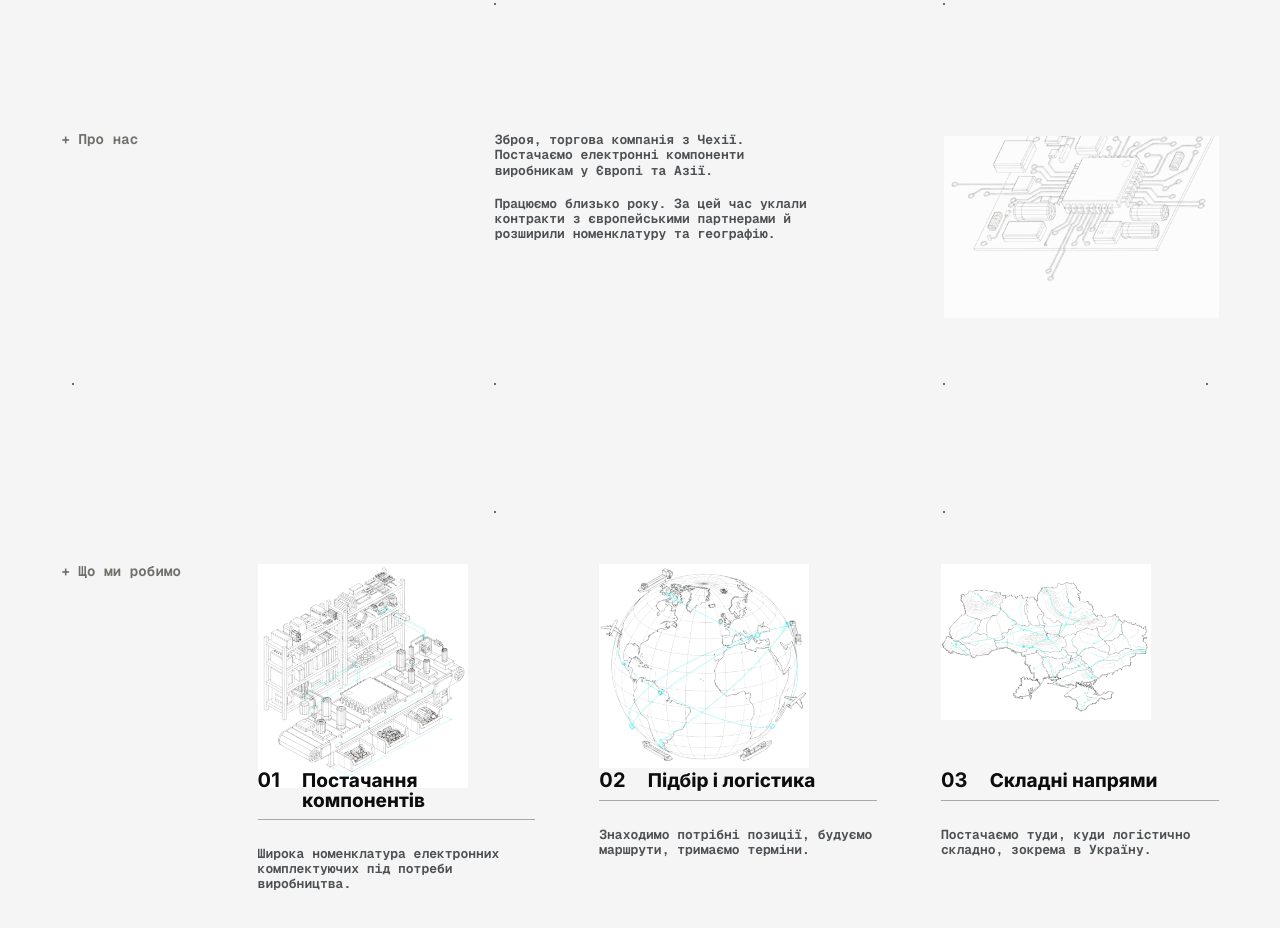
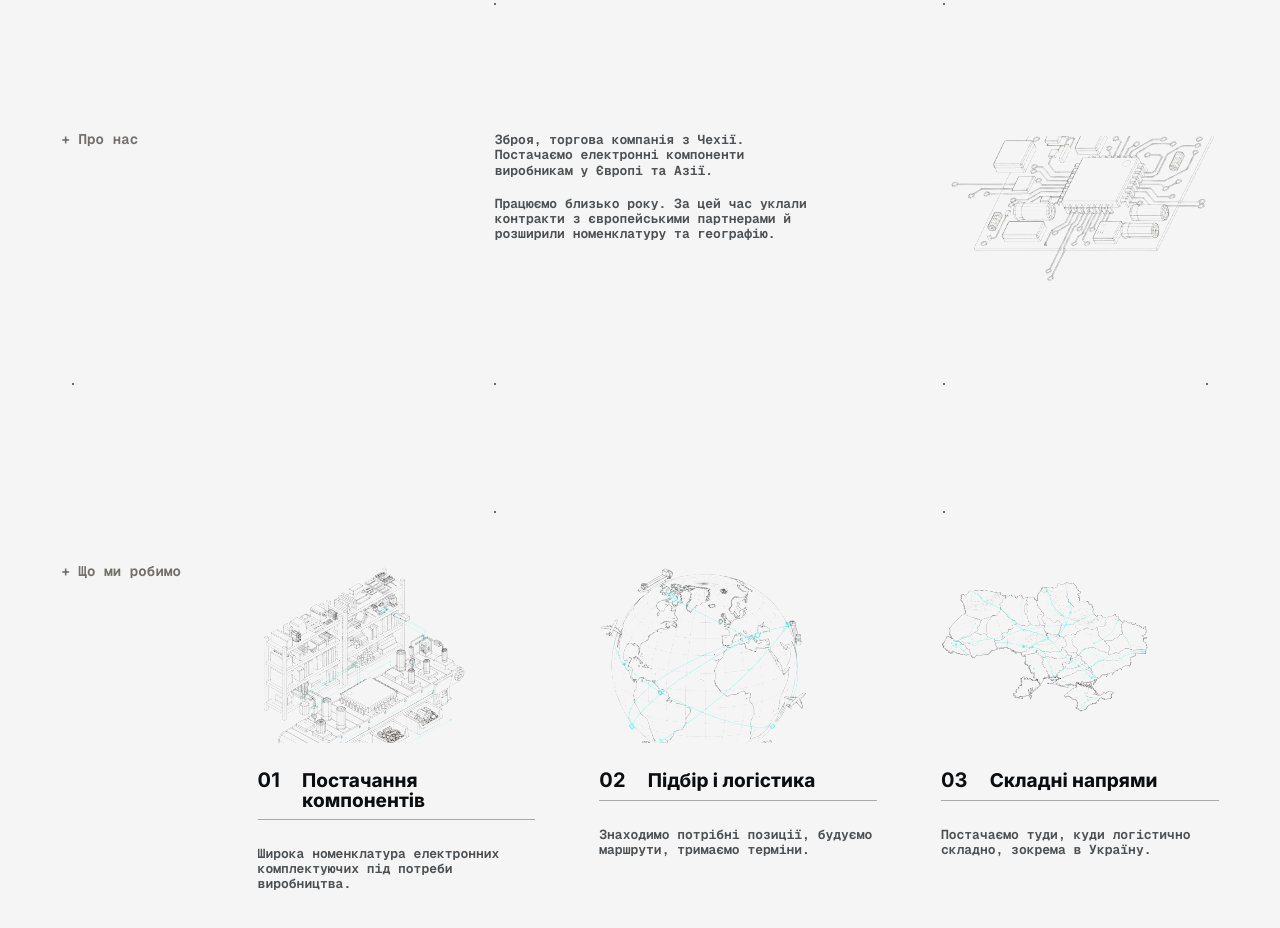
Before and after one commit to silktwo/zbroya, a React (Vite) app: page / in a window 1280 px wide. Shown: the part 860-1788 px from the top of the page. Built offline with nearby package versions, Linux system fonts and the light colour scheme; a web font is replaced by a local one.

Commit message:
Fix darken blending for section images

```diff
--- a/src/App.jsx
+++ b/src/App.jsx
@@ -13,19 +13,19 @@ const capabilities = [
   {
     title: "Постачання компонентів",
     text: "Широка номенклатура електронних комплектуючих під потреби виробництва.",
-    image: "/components.webp?v=20260630c",
+    image: "/components.webp?v=20260630d",
     alt: "Ізометрична схема виробничої лінії електронних компонентів",
   },
   {
     title: "Підбір і логістика",
     text: "Знаходимо потрібні позиції, будуємо маршрути, тримаємо терміни.",
-    image: "/logistics.webp?v=20260630c",
+    image: "/logistics.webp?v=20260630d",
     alt: "Глобальна логістична мережа на сферичній мапі",
   },
   {
     title: "Складні напрями",
     text: "Постачаємо туди, куди логістично складно, зокрема в Україну.",
-    image: "/hard%20ways.webp?v=20260630c",
+    image: "/hard%20ways.webp?v=20260630d",
     alt: "Мапа України з маршрутами постачання",
   },
 ];
@@ -222,8 +222,12 @@ function ContentSections() {
           <p>Зброя, торгова компанія з Чехії. Постачаємо електронні компоненти виробникам у Європі та Азії.</p>
           <p>Працюємо близько року. За цей час уклали контракти з європейськими партнерами й розширили номенклатуру та географію.</p>
         </Reveal>
-        <Reveal as="div" className="about-image">
-          <img src="/about%20us.webp?v=20260630c" alt="Про нас" />
+        <Reveal
+          as="div"
+          className="about-image blend-image"
+          style={{ "--art-image": "url('/about%20us.webp?v=20260630d')" }}
+        >
+          <img src="/about%20us.webp?v=20260630d" alt="Про нас" />
         </Reveal>
       </section>
 
@@ -233,7 +237,7 @@ function ContentSections() {
         <div className="service-list">
           {capabilities.map((item, index) => (
             <Reveal as="article" className="service-item" key={item.title} delay={index * 90}>
-              <div className="service-art">
+              <div className="service-art blend-image" style={{ "--art-image": `url('${item.image}')` }}>
                 <img src={item.image} alt={item.alt} />
               </div>
               <div className="service-heading">
--- a/src/styles.css
+++ b/src/styles.css
@@ -617,6 +617,12 @@ button {
   height: 210px;
   margin-top: 4px;
   overflow: hidden;
+  background-color: var(--panel);
+  background-image: var(--art-image);
+  background-repeat: no-repeat;
+  background-position: center -72px;
+  background-size: 100% auto;
+  background-blend-mode: darken;
 }
 
 .about-image img {
@@ -624,7 +630,7 @@ button {
   height: auto;
   display: block;
   background: transparent;
-  opacity: 0.64;
+  opacity: 0;
   transform: translateY(-72px);
 }
 
@@ -665,6 +671,12 @@ button {
   display: flex;
   align-items: flex-start;
   justify-content: flex-start;
+  background-color: var(--panel);
+  background-image: var(--art-image);
+  background-repeat: no-repeat;
+  background-position: left top;
+  background-size: min(100%, 210px) auto;
+  background-blend-mode: darken;
 }
 
 .service-art img {
@@ -673,6 +685,7 @@ button {
   height: auto;
   object-fit: contain;
   background: transparent;
+  opacity: 0;
 }
 
 .service-heading {
@@ -908,8 +921,7 @@ button {
   cursor: pointer;
 }
 
-.about-image img,
-.service-art img,
+.blend-image,
 .geography-map,
 .reason-card img {
   mix-blend-mode: darken;
```
